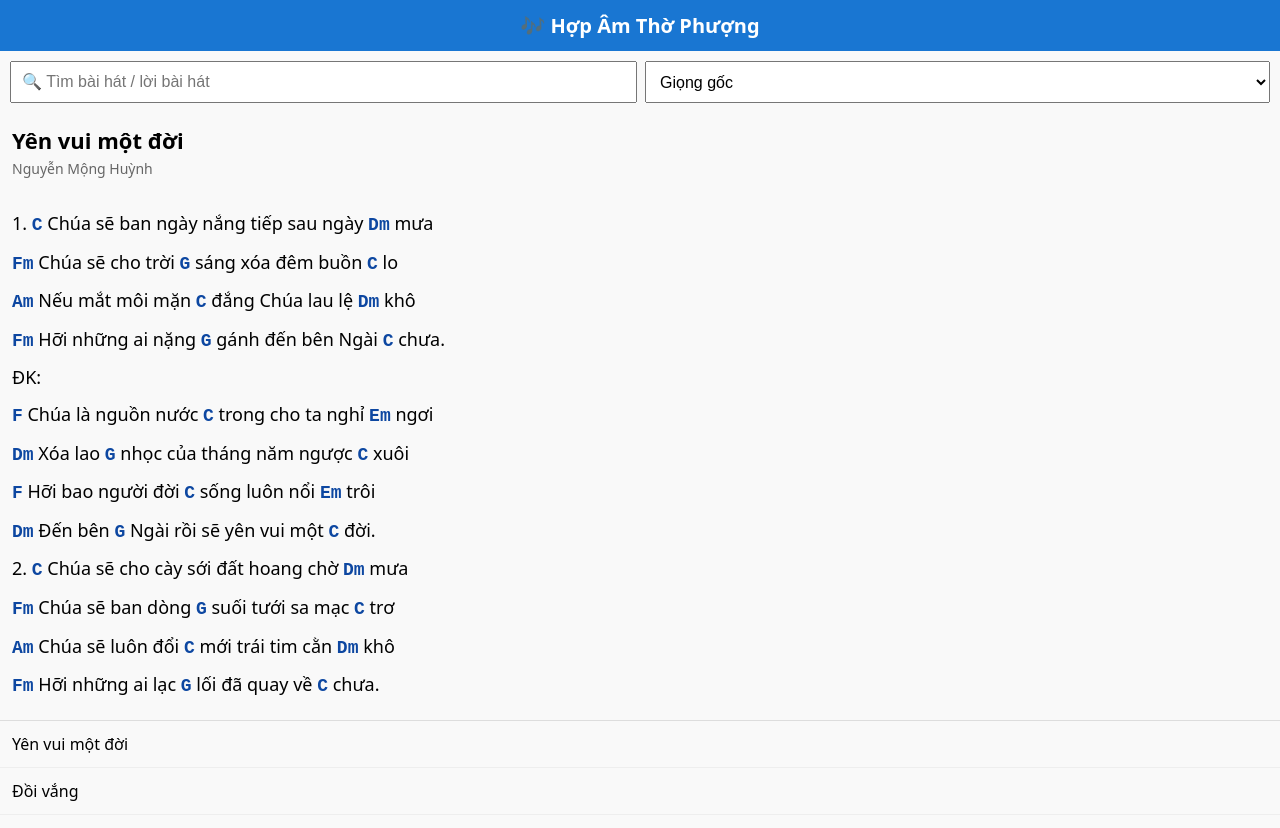
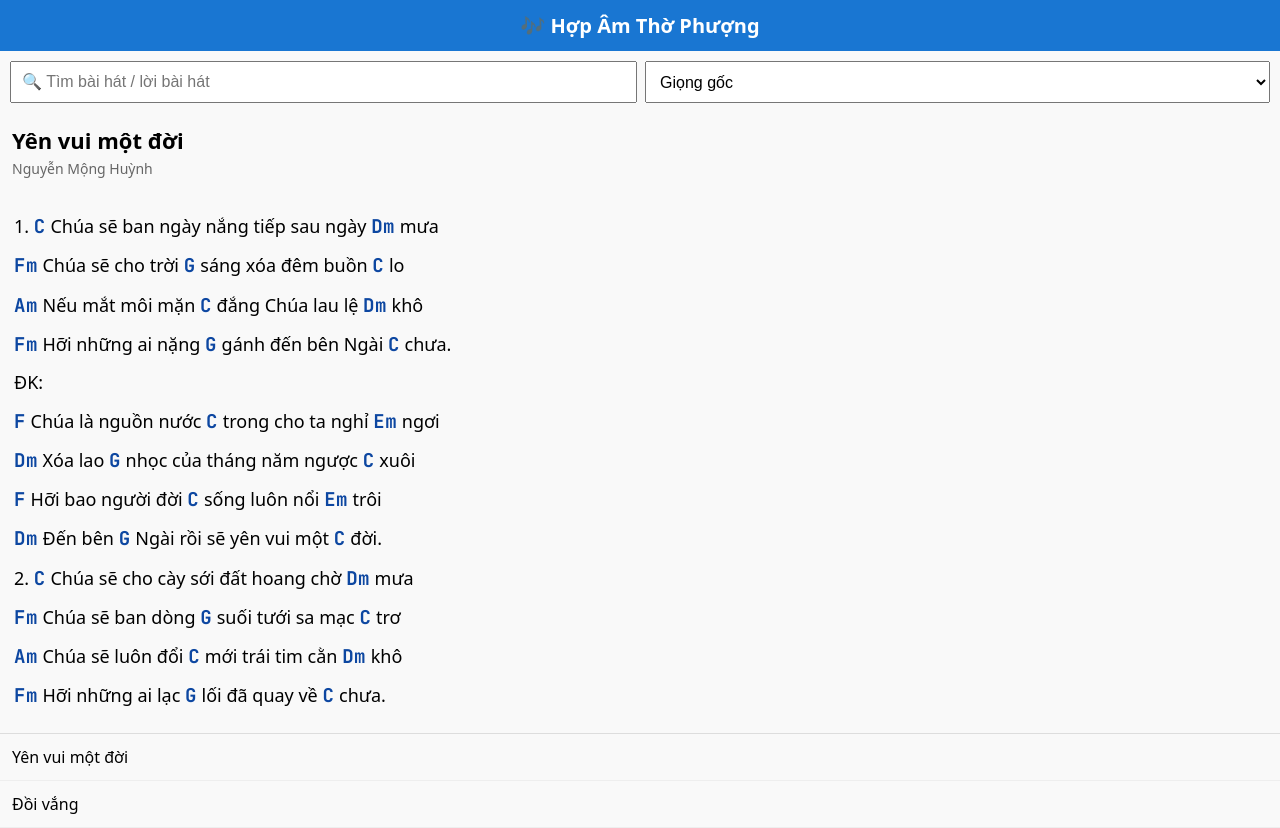
Before and after one commit to anphastar2010/HOPAMTHANHCA, a plain HTML site: page index.html in a window 1280 px wide. Drawn offline with Linux system fonts and the light colour scheme.

Commit message:
Update index.html

```diff
--- a/index.html
+++ b/index.html
@@ -1,6 +1,7 @@
 <!DOCTYPE html>
 <html lang="vi">
 <head>
+  <link href="https://fonts.googleapis.com/css2?family=JetBrains+Mono:wght@600;700&display=swap" rel="stylesheet">
 <meta charset="UTF-8">
 <title>Hợp Âm Thờ Phượng</title>
 <meta name="viewport" content="width=device-width, initial-scale=1.0">
@@ -46,9 +47,9 @@ select, input {
 }
 
 .song-content {
-  padding: 12px;
+  padding: 14px;
   font-size: 18px;
-  line-height: 1.7;
+  line-height: 1.75;
 }
 
 .song-line {
@@ -58,10 +59,11 @@ select, input {
 /* ===== HỢP ÂM ===== */
 .chord {
   color: #0d47a1;
+  font-family: 'JetBrains Mono', monospace;
   font-weight: 700;
-  font-family: "Courier New", monospace;
+  font-size: 19px;
+  letter-spacing: 0.5px;
 }
-
 /* ===== DANH SÁCH ===== */
 .song-list {
   border-top: 1px solid #ddd;
```
